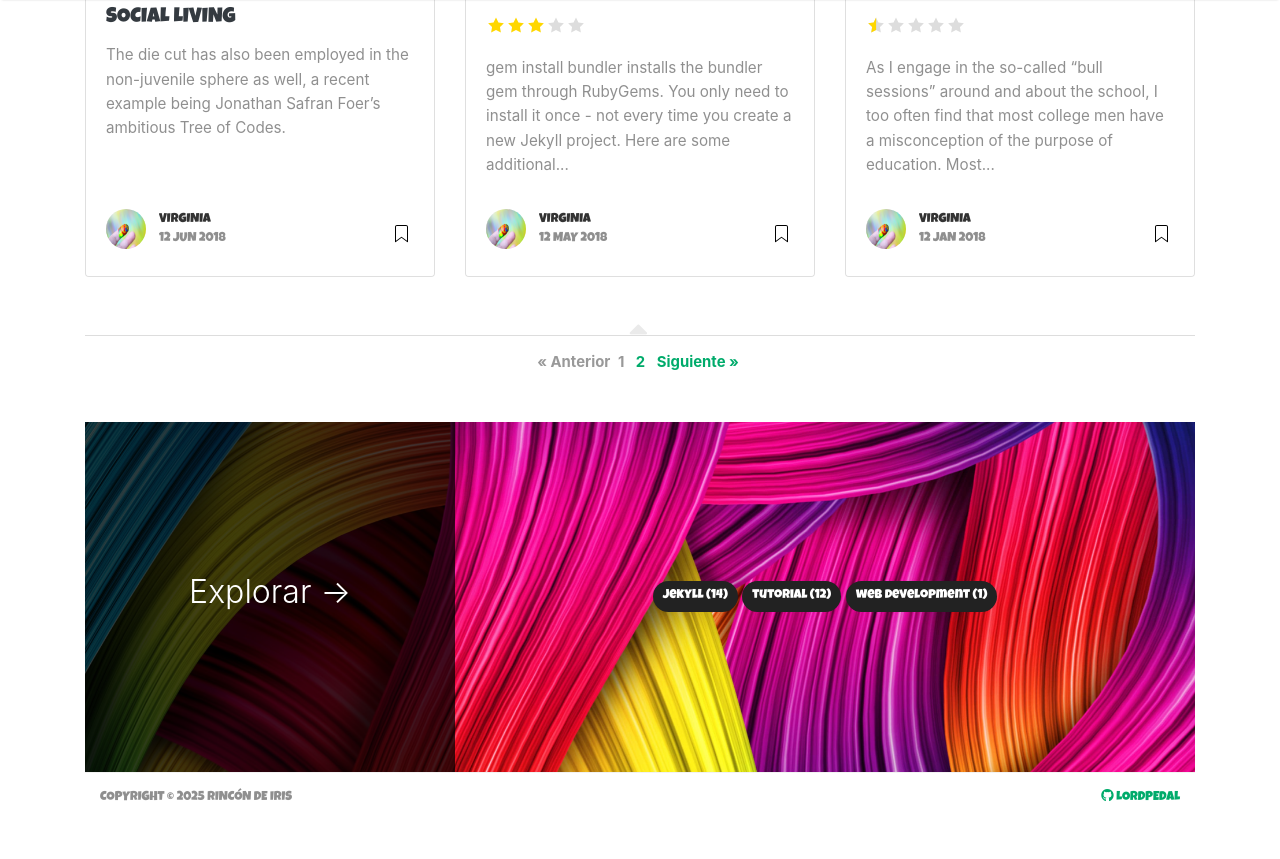
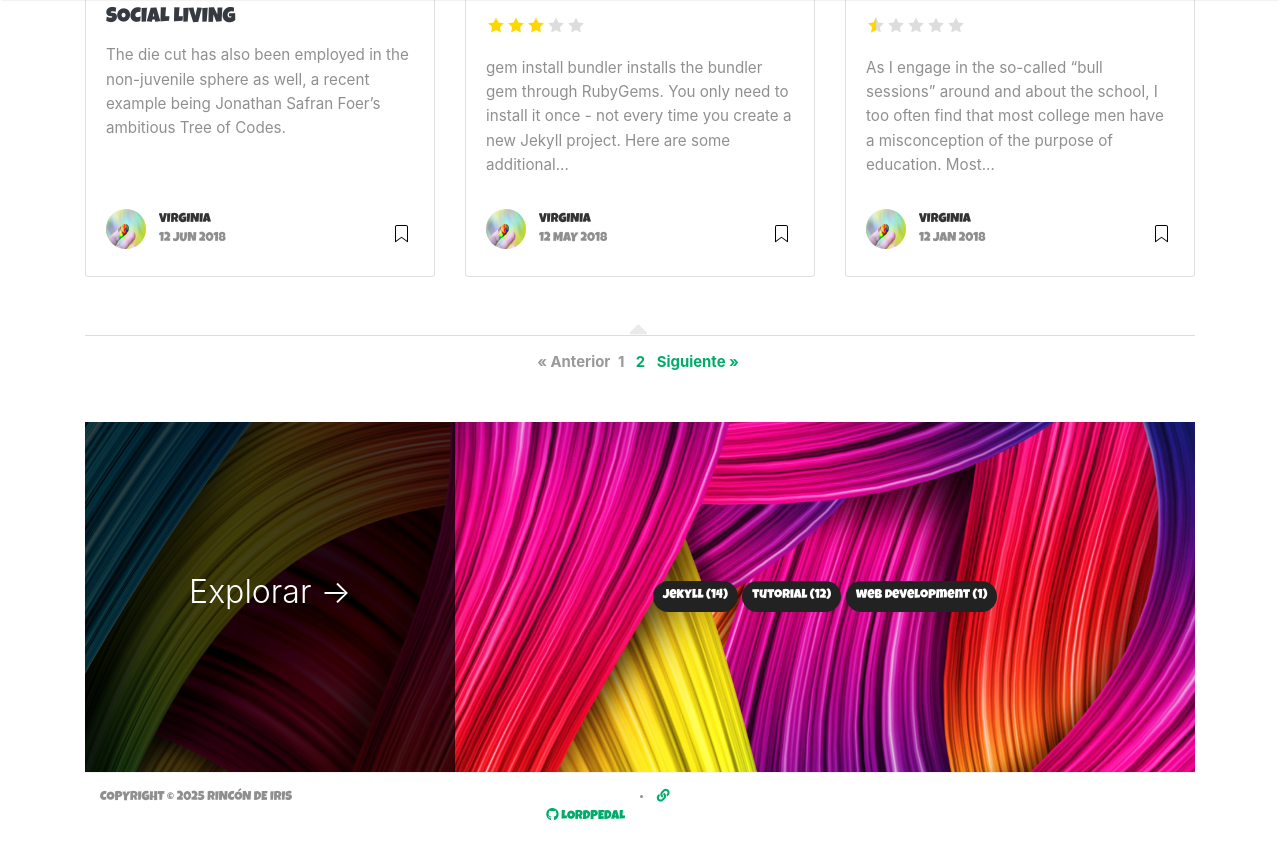
Before and after one commit to Lordpedal/rincondeiris, a Jekyll site: the page built from index.html, in a window 1280 px wide and 900 px high, scrolled down 1596 px. Shown: the top 859 px of the window. Built offline with Jekyll 4.4.1, drawn with Linux system fonts in a browser that asks for light colours; nearby versions of some CDN libraries; the list of posts is cut into pages by our own code.

Commit message:
Actualización mié 26 mar 2025 19:31:41 CET

```diff
--- a/_layouts/default.html
+++ b/_layouts/default.html
@@ -168,6 +168,7 @@
             <div class="col-md-6 col-sm-6 text-center text-lg-left">
                 Copyright © {{ site.time | date: "%Y" }} {{ site.name }}
             </div>
+		<li><a href="{{ link.url }}" rel="nofollow noopener noreferrer"><i class="{{ link.icon | default: 'fas fa-link' }}" aria-hidden="true"></i> {{ link.label }}</a></li>
             <div class="col-md-6 col-sm-6 text-center text-lg-right">
                 <a target="_blank" href="https://lordpedal.github.io"><i class="fab fa-github"></i> Lordpedal</a>
             </div>
```
